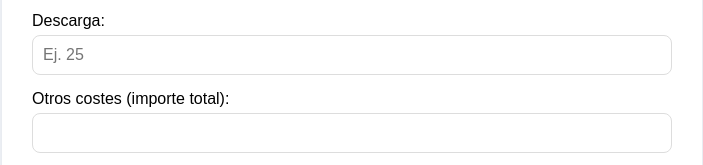
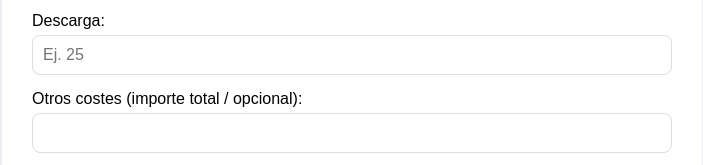
Before and after one commit to jorgeddcc7/nuevo-repo, a plain HTML site: page index.html in a window 1280 px wide. Shown: the part 1273-1438 px from the top of the page, without its empty margins (288-991 px from the left). Drawn offline with nearby package versions, Linux system fonts and the light colour scheme.

Commit message:
opcional

```diff
--- a/index.html
+++ b/index.html
@@ -314,7 +314,7 @@
                 </div>
 
                 <div class="input-group">
-                    <label for="otros-costes">Otros costes (importe total):</label>
+                    <label for="otros-costes">Otros costes (importe total / opcional):</label>
                     <input type="number" id="otros-costes" name="otros_costes">
                 </div>
 
```
